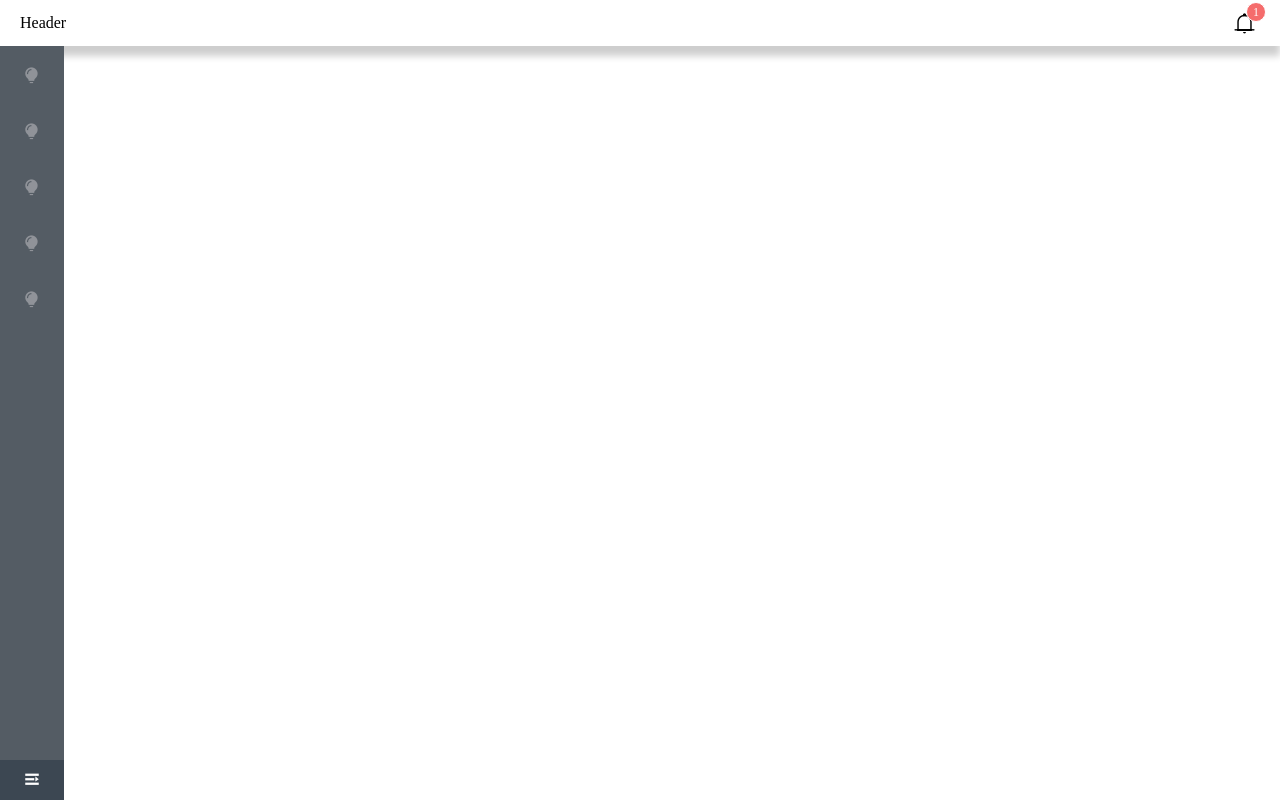
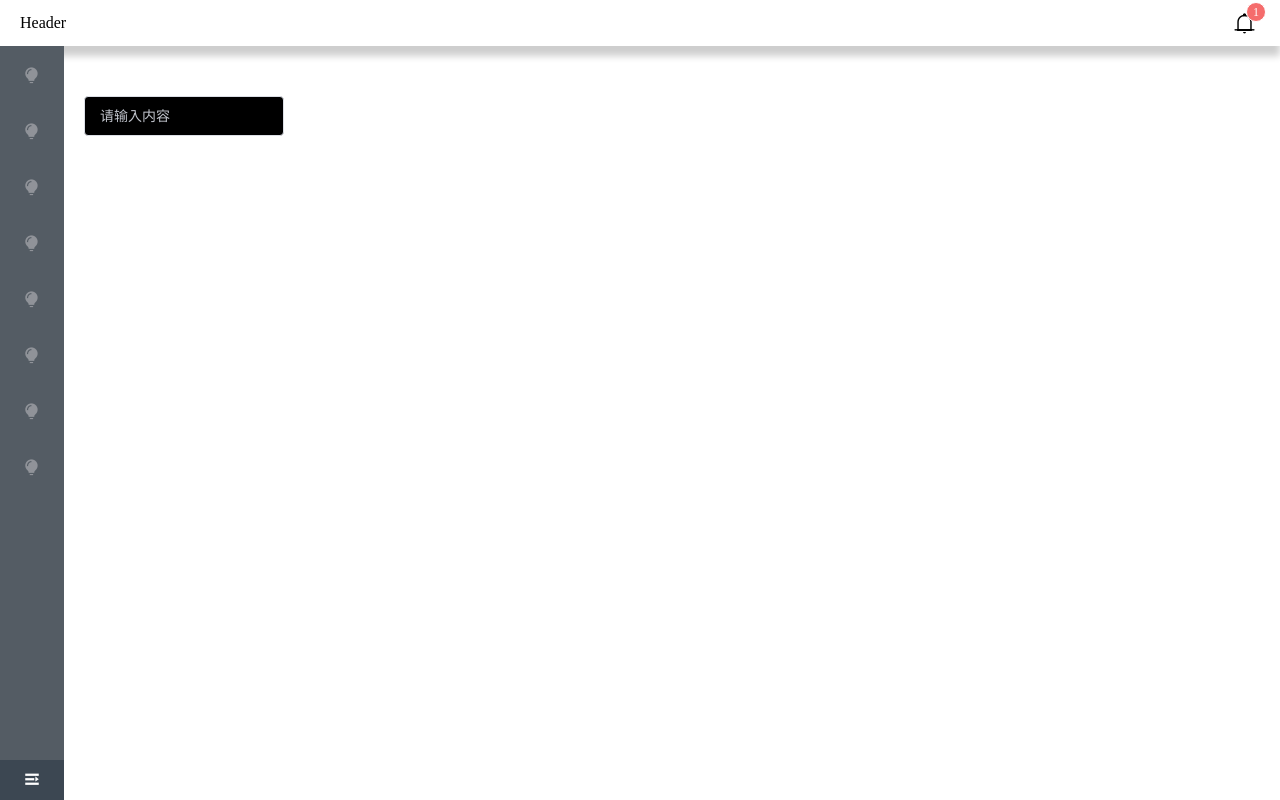
Before and after one commit to sunzsh/vue-el-demo, a Vue app: page /elinputclass in a window 1280 px wide. Built offline with nearby package versions, Linux system fonts and the light colour scheme.

Commit message:
样式穿透

```diff
--- a/src/App.vue
+++ b/src/App.vue
@@ -16,6 +16,16 @@
             active-text-color="#ffd04b"
             :router="true"
             :collapse="folded" :collapse-transition="false">
+
+              <el-menu-item index="/scoped1">
+                <i class="el-icon-s-opportunity"></i>
+                <span slot="title">scoped1</span>
+              </el-menu-item>
+
+              <el-menu-item index="/scoped2">
+                <i class="el-icon-s-opportunity"></i>
+                <span slot="title">scoped2</span>
+              </el-menu-item>
 
               <el-menu-item index="/cm-calendar">
                 <i class="el-icon-s-opportunity"></i>
@@ -41,6 +51,12 @@
                 <i class="el-icon-s-opportunity"></i>
                 <span slot="title">boxsizing-height</span>
               </el-menu-item>
+
+              <el-menu-item index="/elinputclass">
+                <i class="el-icon-s-opportunity"></i>
+                <span slot="title">elinputclass</span>
+              </el-menu-item>
+
 
           </el-menu>
         </el-aside>
@@ -146,6 +162,7 @@ $l_min_width: 64px;
   height: calc(100vh - #{$h_height});
   transition: width 0.3s;
   -webkit-transition: width 0.3s; /* Safari */
+  padding-bottom: 40px;
 }
 .main {
   overflow: visible;
--- a/src/router.js
+++ b/src/router.js
@@ -8,7 +8,10 @@ var routes = [
     {path: '/sticky', component: ()=> import(/* webpackChunkName: "sticky-demo" */ "@/views/sticky-demo.vue") },
     {path: '/chart', component: ()=> import(/* webpackChunkName: "chart-demo" */ "@/views/chart-demo.vue") },
     {path: '/boxsizing-width', component: ()=> import(/* webpackChunkName: "boxsizing-width" */ "@/views/boxsizing-width.vue") },
-    {path: '/boxsizing-height', component: ()=> import(/* webpackChunkName: "boxsizing-height" */ "@/views/boxsizing-height.vue") }
+    {path: '/boxsizing-height', component: ()=> import(/* webpackChunkName: "boxsizing-height" */ "@/views/boxsizing-height.vue") },
+    {path: '/elinputclass', component: ()=> import(/* webpackChunkName: "elinputclass" */ "@/views/elinputclass-demo.vue") },
+    {path: '/scoped1', component: ()=> import(/* webpackChunkName: "scoped1" */ "@/views/scoped1.vue") },
+    {path: '/scoped2', component: ()=> import(/* webpackChunkName: "scoped2" */ "@/views/scoped2.vue") }
 ];
 
 const router = new VueRouter({
--- /dev/null
+++ b/src/views/elinputclass-demo.vue
@@ -0,0 +1,36 @@
+<template>
+    <div style="padding-top: 30px;">
+
+
+      <el-input class="myTxt" placeholder="请输入内容"/>
+
+
+    </div>
+</template>
+
+<script>
+
+export default {
+  data() {
+      return {
+
+      }
+  }
+}
+</script>
+
+
+
+<style scoped>
+
+
+.myTxt {
+  width: 200px;
+}
+
+ .myTxt ::v-deep input {
+  background-color: #000;
+}
+
+
+</style>
--- /dev/null
+++ b/src/views/scoped1.vue
@@ -0,0 +1,21 @@
+<template>
+    <div style="text-align: center; font-size: 34px;">
+        <a href="https://cn.bing.com">必应</a>
+    </div>
+</template>
+
+<script>
+export default {
+  data() {
+      return {
+
+      }
+  }
+}
+</script>
+
+<style scoped>
+    div a, table {
+        color:red;
+    }
+</style>
--- /dev/null
+++ b/src/views/scoped2.vue
@@ -0,0 +1,19 @@
+<template>
+    <div style="text-align: center; font-size: 34px;">
+        <a href="https://www.baidu.com">百度</a>
+    </div>
+</template>
+
+<script>
+export default {
+  data() {
+      return {
+
+      }
+  }
+}
+</script>
+
+<style scoped>
+
+</style>
```
